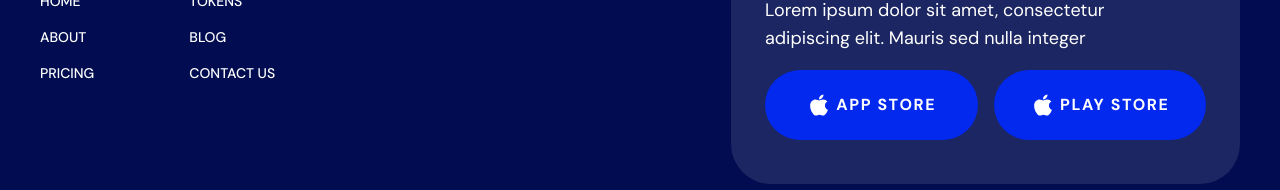
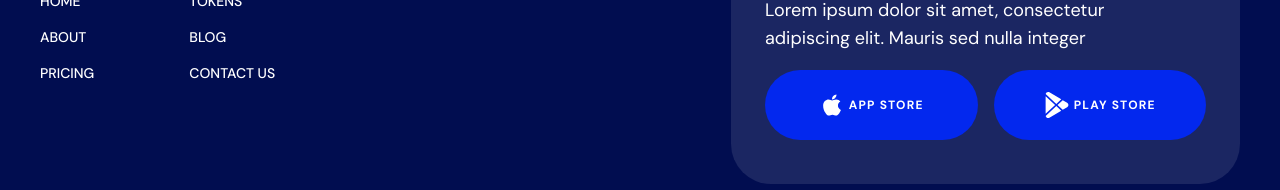
Before and after one commit to juliuscaezarff/Finance-Flow, a Next.js app: page / in a window 1280 px wide. Shown: the part 6210-6400 px from the top of the page. Built offline with nearby package versions, Linux system fonts and the light colour scheme.

Commit message:
feat: incluindo o icone do android

```diff
--- a/src/components/Organisms/Footer/index.tsx
+++ b/src/components/Organisms/Footer/index.tsx
@@ -1,7 +1,7 @@
 'use client'
 
 import Image from 'next/image'
-import { BsInstagram } from 'react-icons/bs'
+import { BsGooglePlay, BsInstagram } from 'react-icons/bs'
 import { AiFillApple, AiFillFacebook } from 'react-icons/ai'
 import { BiLogoLinkedin } from 'react-icons/bi'
 import { NavFooter } from './NavFooter'
@@ -51,13 +51,13 @@ export const Footer = () => {
               sed nulla integer{' '}
             </p>
             <div className="flex flex-col lg:flex-row items-center mt-[18px] gap-4">
-              <Button className="flex gap-1 w-[274px] h-[70px]">
+              <Button className="flex gap-1 w-[274px] h-[70px] text-xs">
                 <AiFillApple size={26} />
                 App Store
               </Button>
-              <Button className="flex gap-1 w-[274px] h-[70px]">
-                <AiFillApple size={26} />
-                PLAY STORE
+              <Button className="flex gap-1 w-[274px] h-[70px] text-xs">
+                <BsGooglePlay size={26} />
+                Play store
               </Button>
             </div>
           </div>
```
